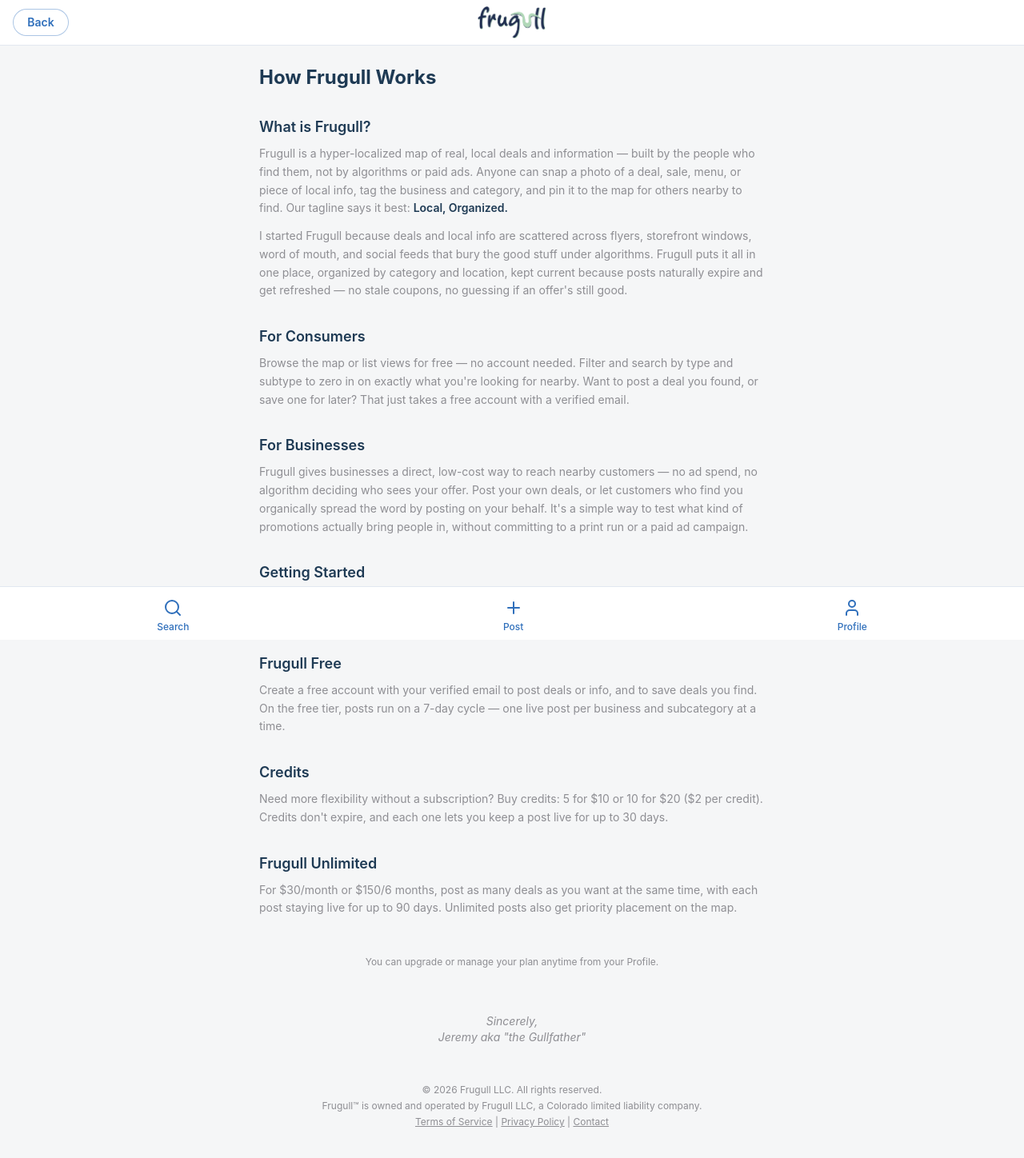
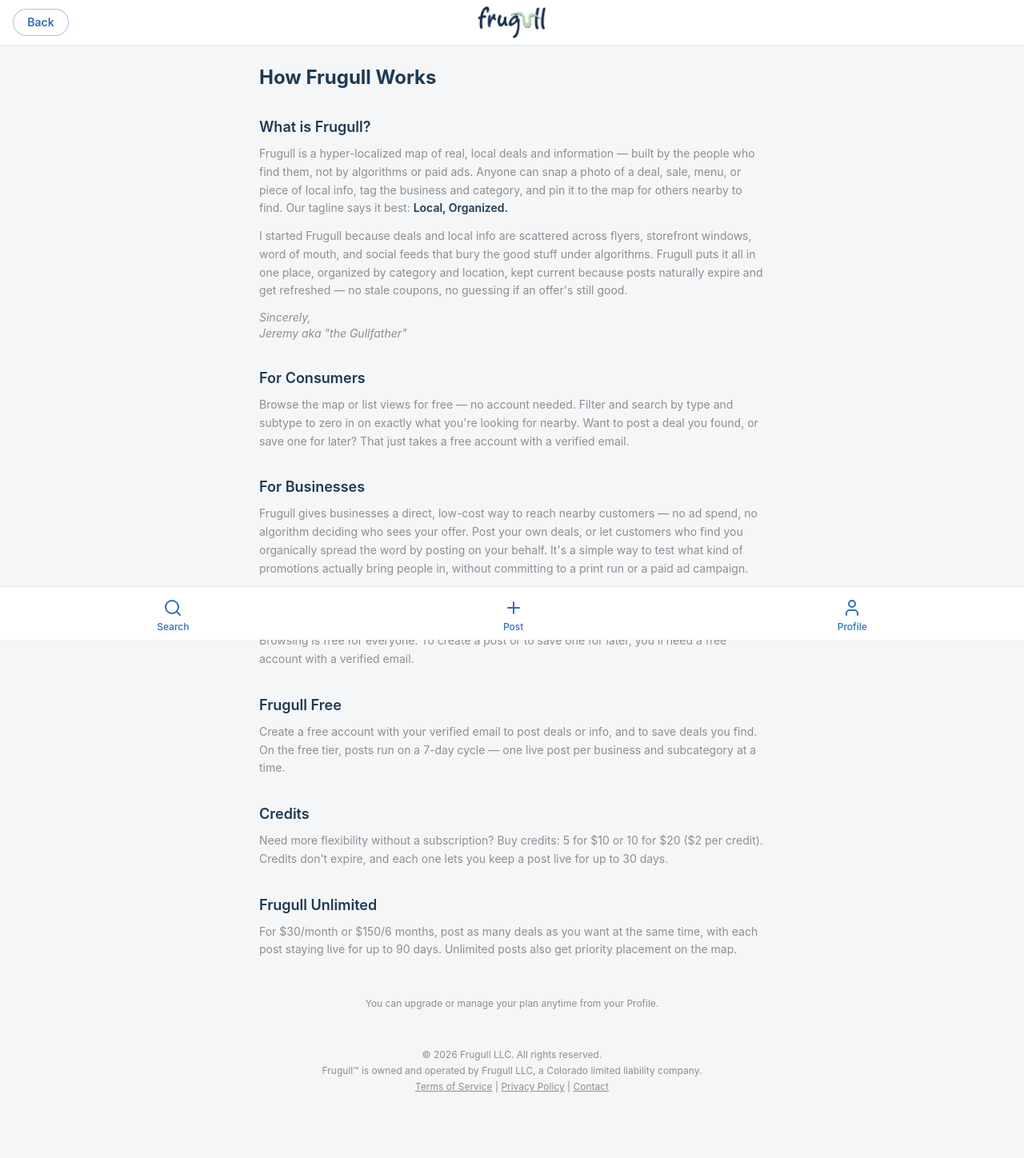
Before and after one commit to j76m/frugull-frontend, a React (Vite) app: page /how-it-works in a window 1280 px wide. Shown: the top 1448 px of the page at 80% size. Built offline with nearby package versions, Linux system fonts and the light colour scheme; no server answers.

Commit message:
Move sign-off to end of What is Frugull section

```diff
--- a/src/pages/HowItWorks.jsx
+++ b/src/pages/HowItWorks.jsx
@@ -23,12 +23,17 @@ export default function HowItWorks() {
             pin it to the map for others nearby to find. Our tagline says it best:{' '}
             <span className="font-semibold text-brand-navy">Local, Organized.</span>
           </p>
-          <p className="text-brand-gray text-sm leading-relaxed">
+          <p className="text-brand-gray text-sm leading-relaxed mb-3">
             I started Frugull because deals and local info are scattered across flyers,
             storefront windows, word of mouth, and social feeds that bury the good stuff under
             algorithms. Frugull puts it all in one place, organized by category and location,
             kept current because posts naturally expire and get refreshed — no stale coupons,
             no guessing if an offer's still good.
+          </p>
+          <p className="text-brand-gray text-sm italic">
+            Sincerely,
+            <br />
+            Jeremy aka "the Gullfather"
           </p>
         </section>
 
@@ -91,12 +96,6 @@ export default function HowItWorks() {
         <p className="text-brand-gray text-xs text-center pt-4">
           You can upgrade or manage your plan anytime from your Profile.
         </p>
-
-        <p className="text-brand-gray text-sm text-center pt-6 italic">
-          Sincerely,
-          <br />
-          Jeremy aka "the Gullfather"
-        </p>
       </div>
     </AppLayout>
   );
```
